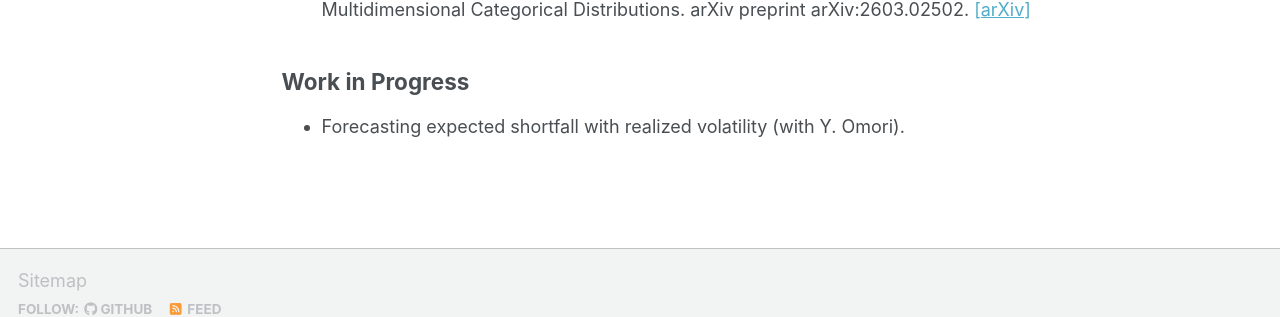
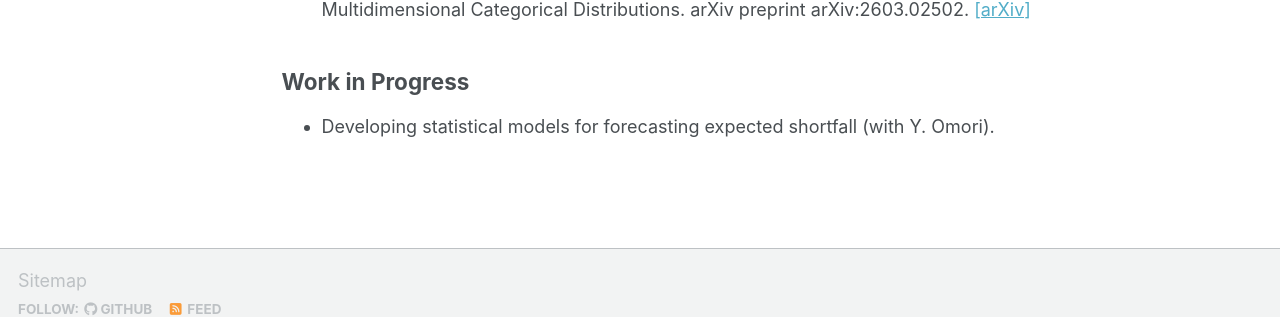
Before and after one commit to ksasaki-stats/ksasaki-stats.github.io, a Jekyll site: the page built from _pages/publications.html, in a window 1280 px wide. Shown: the part 250-567 px from the top of the page. Built offline with Jekyll 4.4.1, drawn with Linux system fonts in a browser that asks for light colours; a script bundle is joined from its source files by our own code; library files that are not in the unit come from our copies.

Commit message:
Update publications.html

```diff
--- a/_pages/publications.html
+++ b/_pages/publications.html
@@ -20,6 +20,6 @@ author_profile: false
 
 <ul>
   <li>
-    Forecasting expected shortfall with realized volatility (with Y. Omori).
+    Developing statistical models for forecasting expected shortfall (with Y. Omori).
   </li>
 </ul>
```
